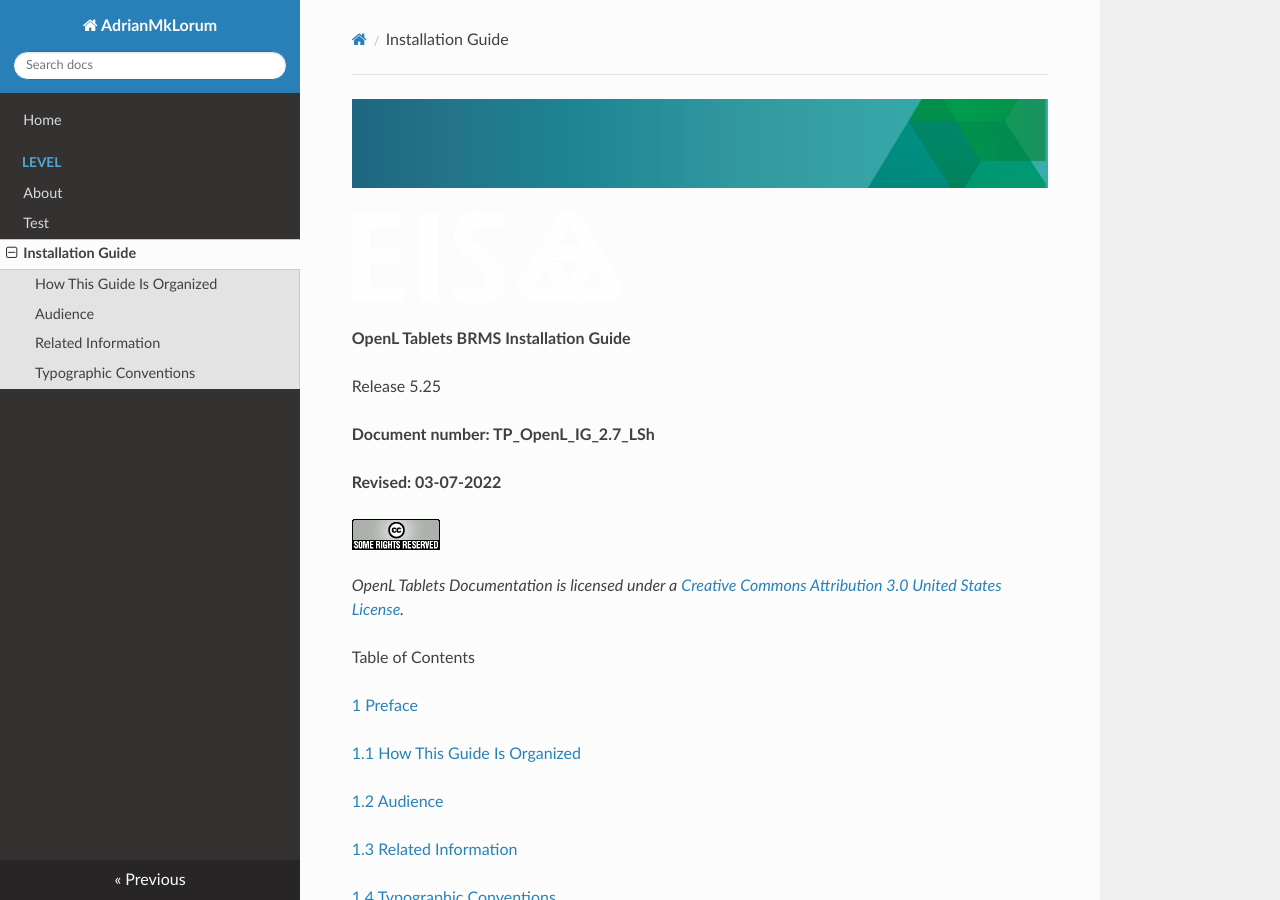
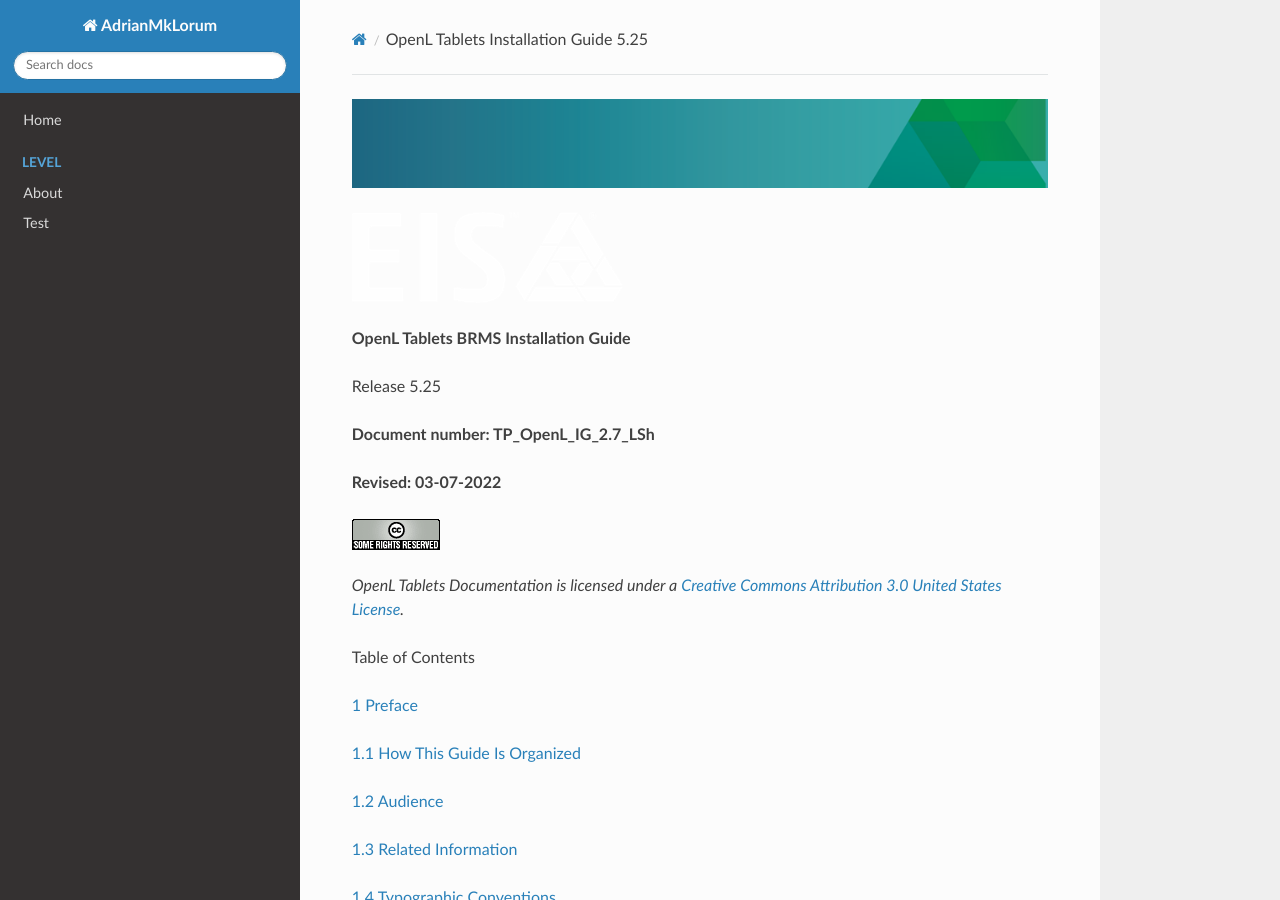
Before and after one commit to WWmonster/MarkdownTest, an MkDocs documentation site: the page built from docs/OpenL Tablets - Installation Guide_5.25.md, in a window 1280 px wide and 900 px high. Built offline with MkDocs 1.6.1, drawn with Linux system fonts in a browser that asks for light colours; nearby versions of some CDN libraries; old or Windows-style settings are respelled for this version of MkDocs.

Commit message:
Update mkdocs.yml

```diff
--- a/mkdocs.yml
+++ b/mkdocs.yml
@@ -5,5 +5,4 @@ nav:
     - Level:
         - About: about.md
         - Test: test\test01.md
-    - Installation Guide: 'OpenL Tablets - Installation Guide_5.25.md'
 theme: readthedocs
```
